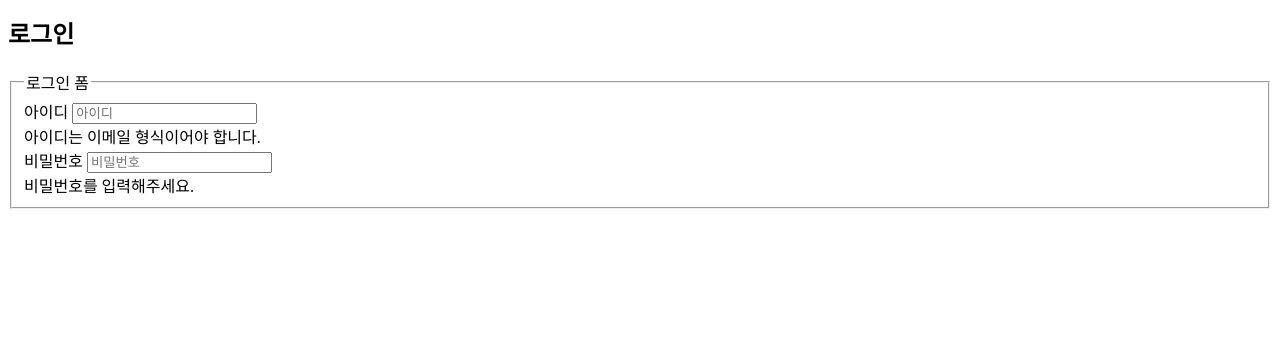
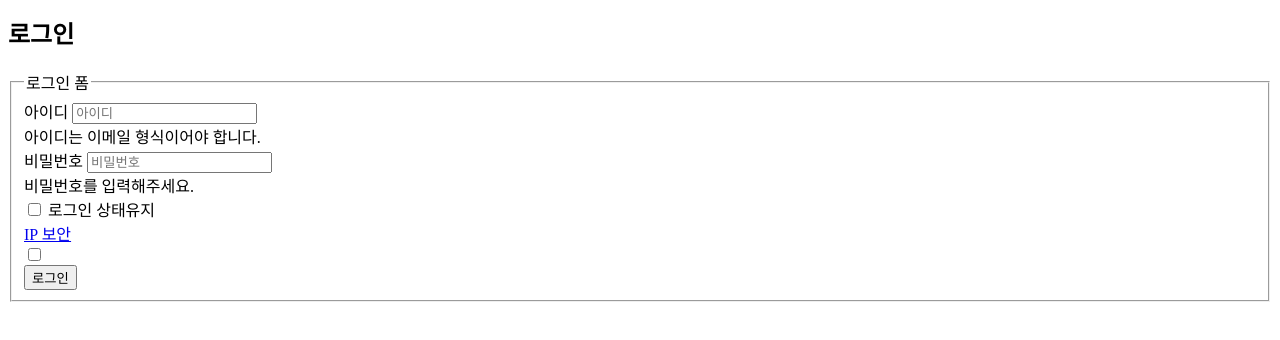
Before and after one commit to min7767/NaverSass, a website: page index.html in a window 1280 px wide. Shown: the part 136-476 px from the top of the page. Drawn offline with Linux system fonts and the light colour scheme.

Commit message:
체크박스 및 링크와 버튼 마크업

```diff
--- a/index.html
+++ b/index.html
@@ -17,7 +17,7 @@
     </header>
     <main class="main">
       <h2 class="a11yHidden">로그인</h2>
-      <form action="#" class="loginForm">
+      <form action="https://formspree.io/seulbinim@gmail.com" method="POST" class="loginForm">
         <fieldset>
           <legend>로그인 폼</legend>
           <div class="loginForm__contaier">
@@ -35,7 +35,27 @@
               </div>
               <span class="errorMessage">비밀번호를 입력해주세요.</span>
             </div>
-
+            <div class="userSelectInfo">
+              <div class="formControl loginState">
+                <input type="checkbox" class="formControl__checkbox" name="loginState" id="loginState">
+                <label for="loginState" class="formControl__label">
+                  <span class="checkboxIr"></span>
+                  로그인 상태유지
+                </label>
+              </div>
+              <a href="https://www.naver.com" class="ipSecurityLink" target="_blank" rel="noreferrer noopener">
+                IP 보안
+              </a>
+              <div class="formControl ipSecurity">
+                <input type="checkbox" class="formControl__checkbox" name="ipSecurity" id="ipSecurity">
+                <label for="ipSecurity" class="formControl__label ipSecurityLabel"></label>
+              </div>
+            </div>
+            <div class="formControl">
+              <button type="submit" class="formControl__button buttonLogin">
+                로그인
+              </button>
+            </div>
           </div>
         </fieldset>
       </form>
```
